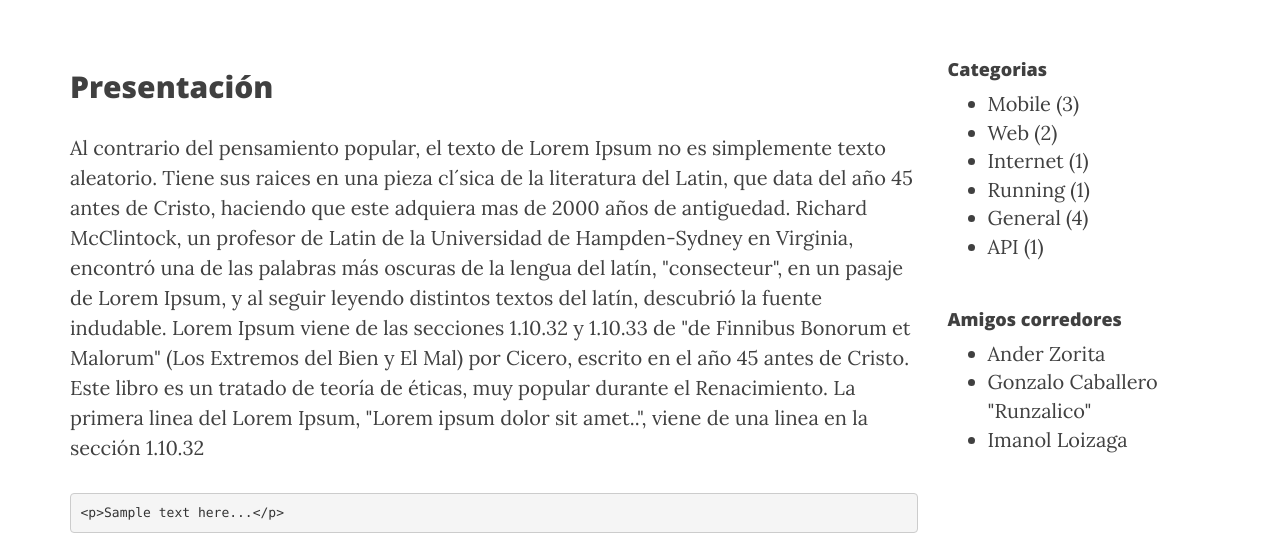
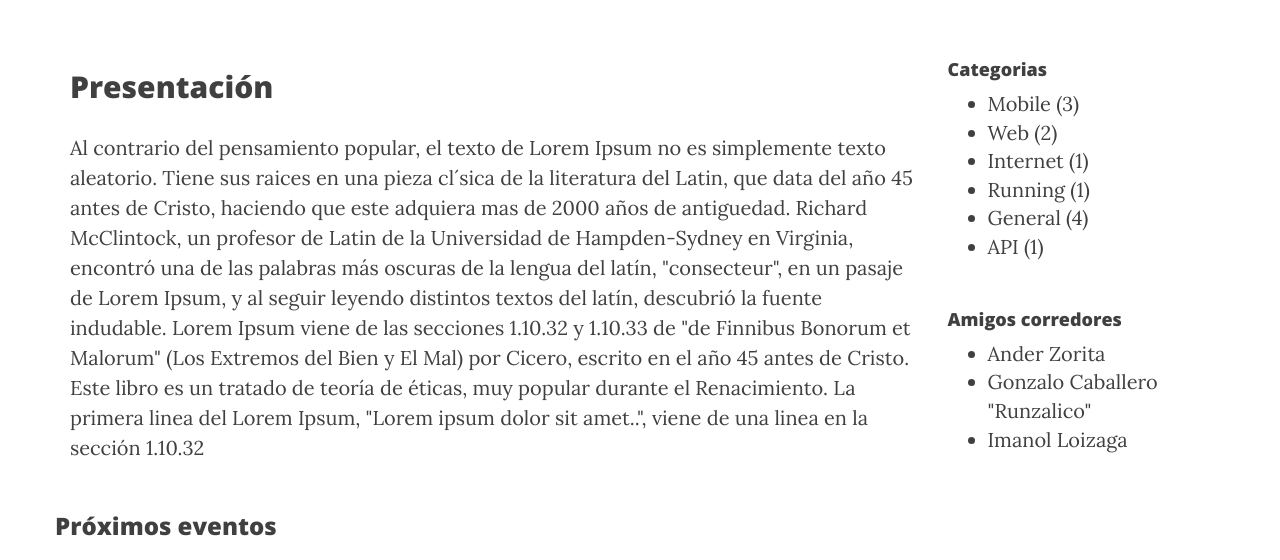
Before and after one commit to mugan86/django_blog, a Django app: page / in a window 1280 px wide. Shown: the part 448-1008 px from the top of the page. Run offline with Django 3.2, Linux system fonts and the light colour scheme; data comes from the database, SQL or seed files in the repository; some libraries are stand-ins or nearby versions.

Commit message:
Remove unused html code

```diff
--- a/blog/templates/blog/principal.html
+++ b/blog/templates/blog/principal.html
@@ -3,7 +3,7 @@
 {% block content %}
     <h2>{{ main_post.title}}</h1>
     <p>{{ main_post.text}}</p>
-    <pre>&lt;p&gt;Sample text here...&lt;/p&gt;</pre>
+    <!--<pre>&lt;p&gt;Sample text here...&lt;/p&gt;</pre>-->
 {% endblock content %}
 
 {% block friends %}
```
